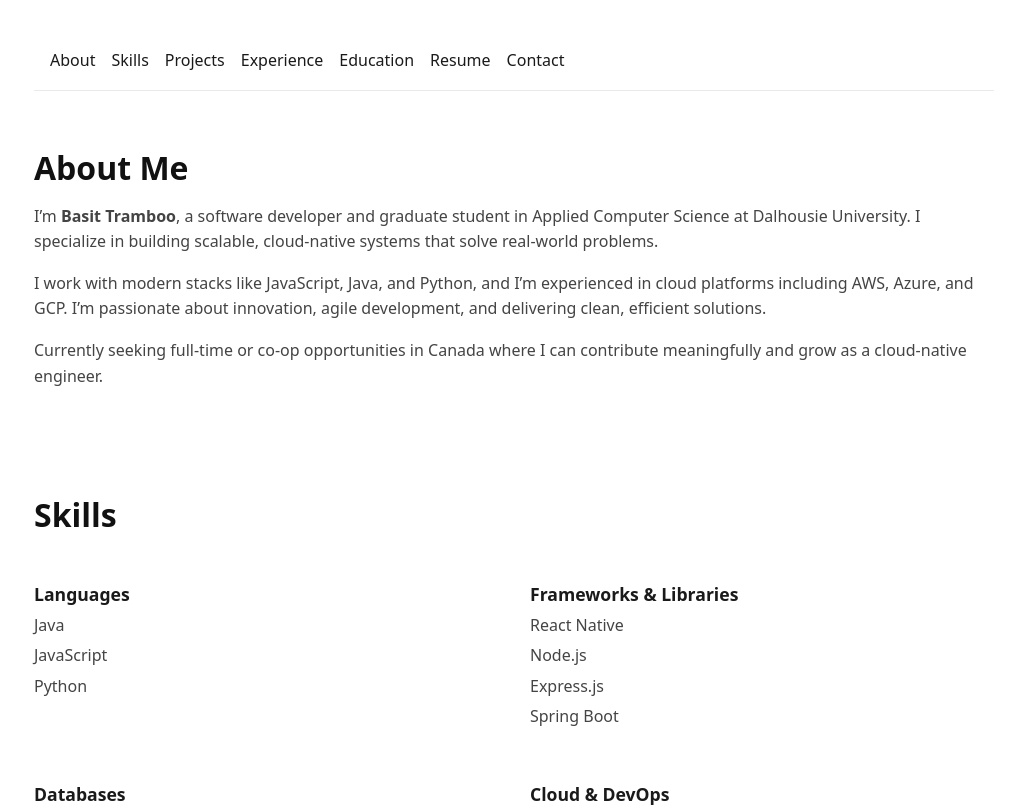
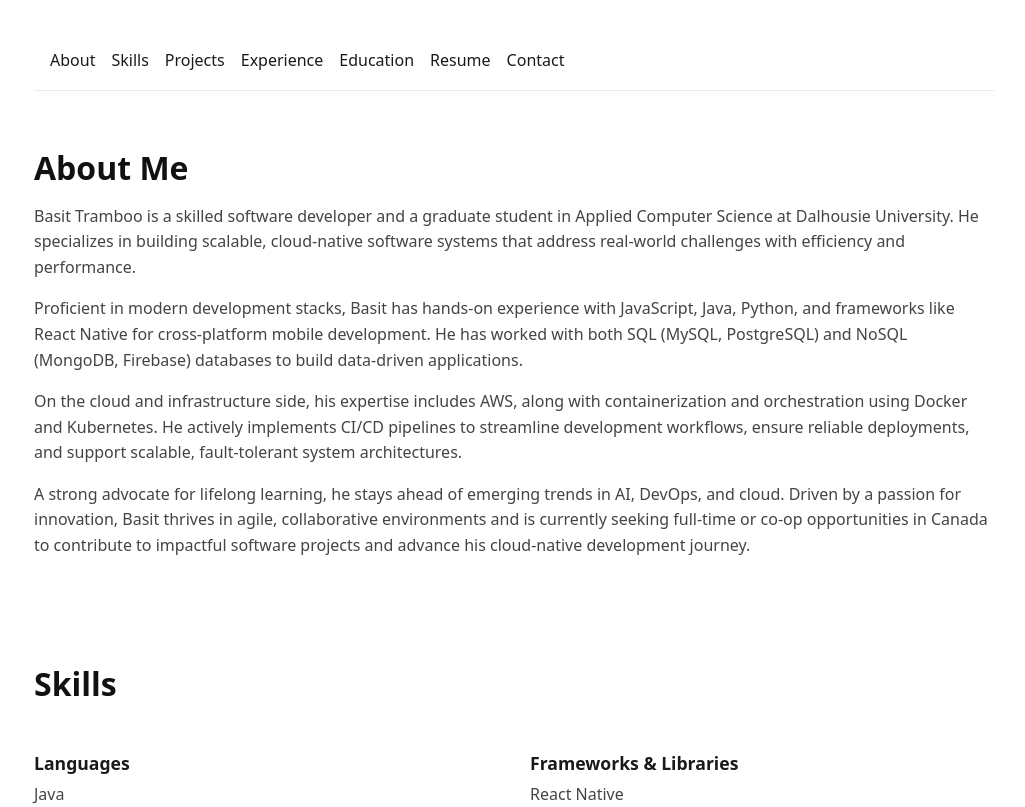
Before and after one commit to BasitTramboo/basittramboo.github.io, a React (Vite) app: page / in a window 1280 px wide. Shown: the top 807 px of the page, without its empty margins (126-1151 px from the left). Built offline with nearby package versions, Linux system fonts and the light colour scheme.

Commit message:
feat: update About section content

```diff
--- a/src/components/About.jsx
+++ b/src/components/About.jsx
@@ -2,17 +2,10 @@ function About() {
   return (
     <section id="about">
       <h2>About Me</h2>
-      <p>
-        I’m <strong>Basit Tramboo</strong>, a software developer and graduate student in Applied Computer Science at Dalhousie University.
-        I specialize in building scalable, cloud-native systems that solve real-world problems.
-      </p>
-      <p>
-        I work with modern stacks like JavaScript, Java, and Python, and I’m experienced in cloud platforms including AWS, Azure, and GCP.
-        I’m passionate about innovation, agile development, and delivering clean, efficient solutions.
-      </p>
-      <p>
-        Currently seeking full-time or co-op opportunities in Canada where I can contribute meaningfully and grow as a cloud-native engineer.
-      </p>
+      <p>Basit Tramboo is a skilled software developer and a graduate student in Applied Computer Science at Dalhousie University. He specializes in building scalable, cloud-native software systems that address real-world challenges with efficiency and performance.</p>
+      <p>Proficient in modern development stacks, Basit has hands-on experience with JavaScript, Java, Python, and frameworks like React Native for cross-platform mobile development. He has worked with both SQL (MySQL, PostgreSQL) and NoSQL (MongoDB, Firebase) databases to build data-driven applications.</p>
+      <p>On the cloud and infrastructure side, his expertise includes AWS, along with containerization and orchestration using Docker and Kubernetes. He actively implements CI/CD pipelines to streamline development workflows, ensure reliable deployments, and support scalable, fault-tolerant system architectures.</p>
+      <p>A strong advocate for lifelong learning, he stays ahead of emerging trends in AI, DevOps, and cloud. Driven by a passion for innovation, Basit thrives in agile, collaborative environments and is currently seeking full-time or co-op opportunities in Canada to contribute to impactful software projects and advance his cloud-native development journey.</p>
     </section>
   );
 }
```
